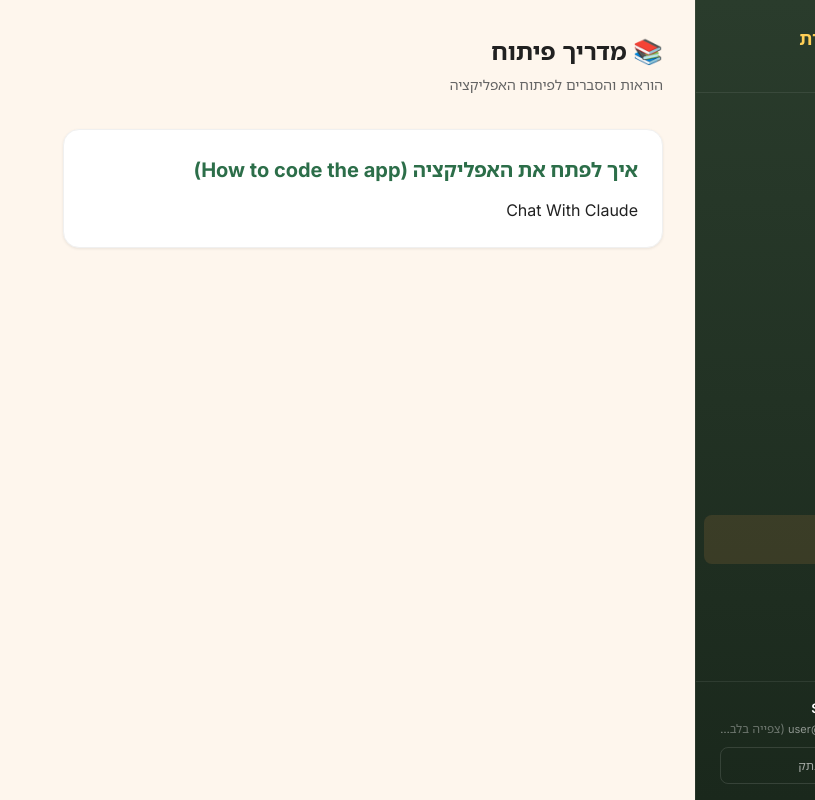
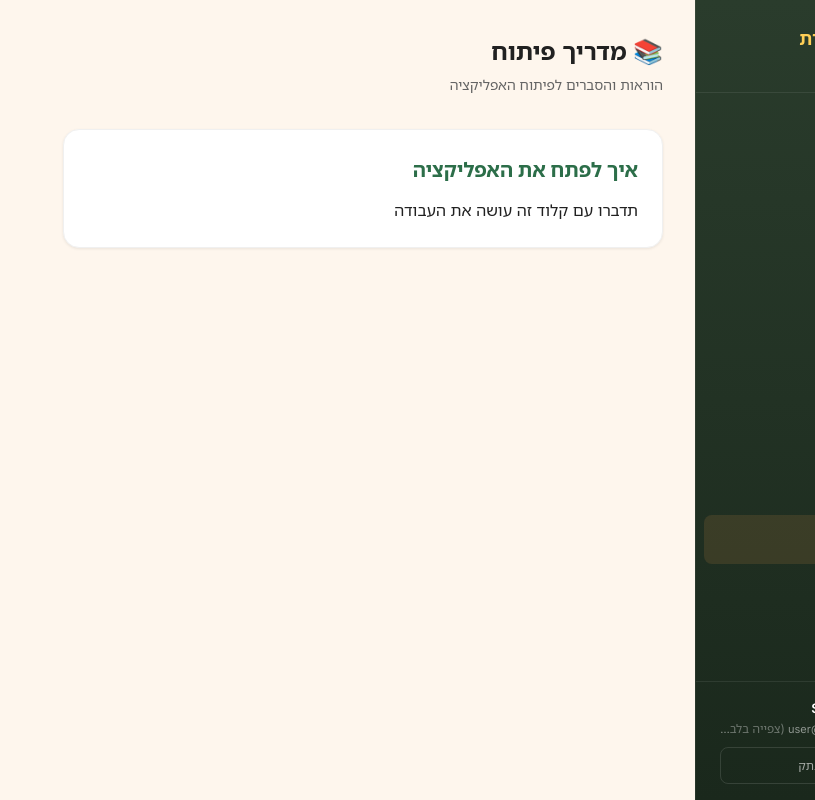
Before and after one commit to Hackathon-General/Web, a Next.js app in the folder web/: page /admin/docs in a window 1280 px wide. Shown: the whole page, without its empty margins (465-1280 px from the left). Built offline with nearby package versions, Linux system fonts and the light colour scheme; no server answers; the database is empty; sample sign-in values are in the browser's storage.

Commit message:
Update Docs page content to user Hebrew description

```diff
--- a/web/app/admin/docs/page.tsx
+++ b/web/app/admin/docs/page.tsx
@@ -10,10 +10,10 @@ export default function DocsPage() {
 
       <div className="card" style={{ maxWidth: 600, padding: "24px" }}>
         <h2 style={{ fontSize: "1.25rem", marginBottom: "12px", fontWeight: 700, color: "var(--c-forest)" }}>
-          איך לפתח את האפליקציה (How to code the app)
+          איך לפתח את האפליקציה
         </h2>
         <p style={{ fontSize: "1rem", color: "var(--c-ink)", lineHeight: 1.6 }}>
-          Chat With Claude
+          תדברו עם קלוד זה עושה את העבודה
         </p>
       </div>
     </div>
```
